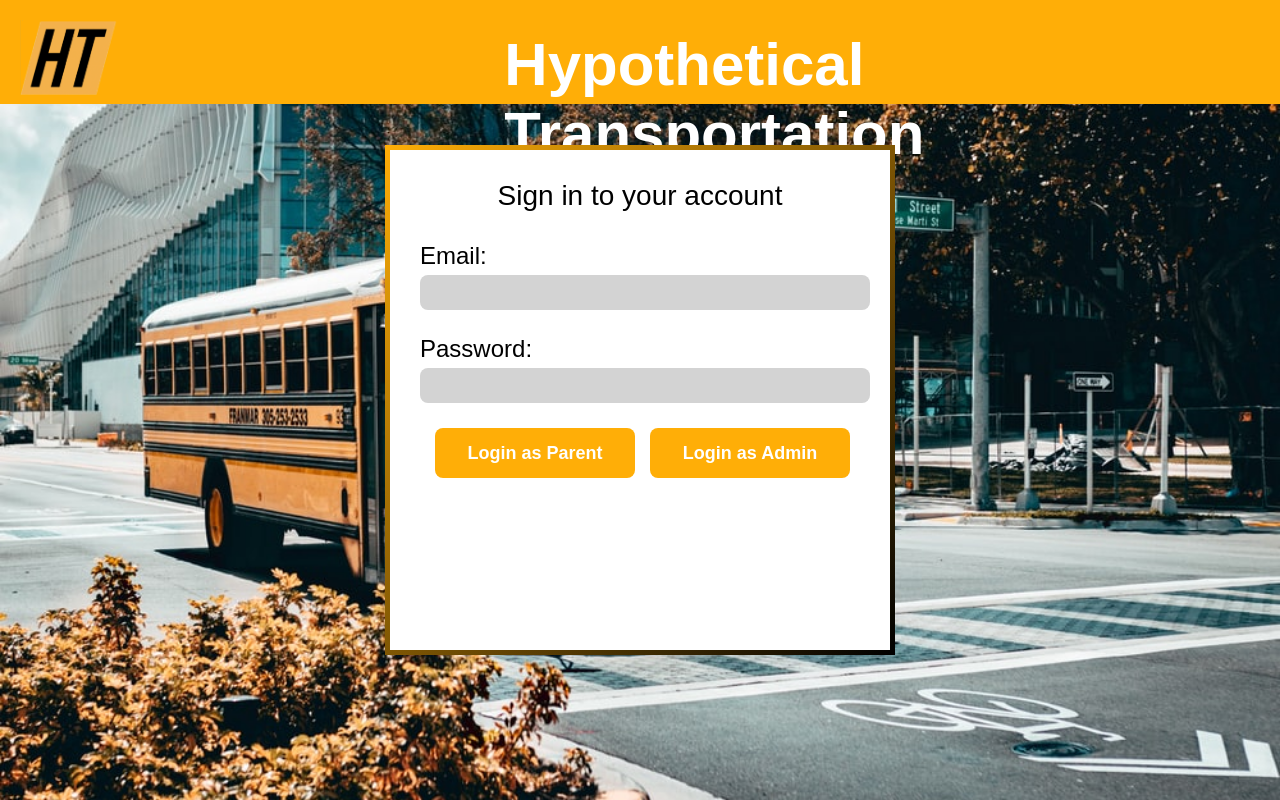
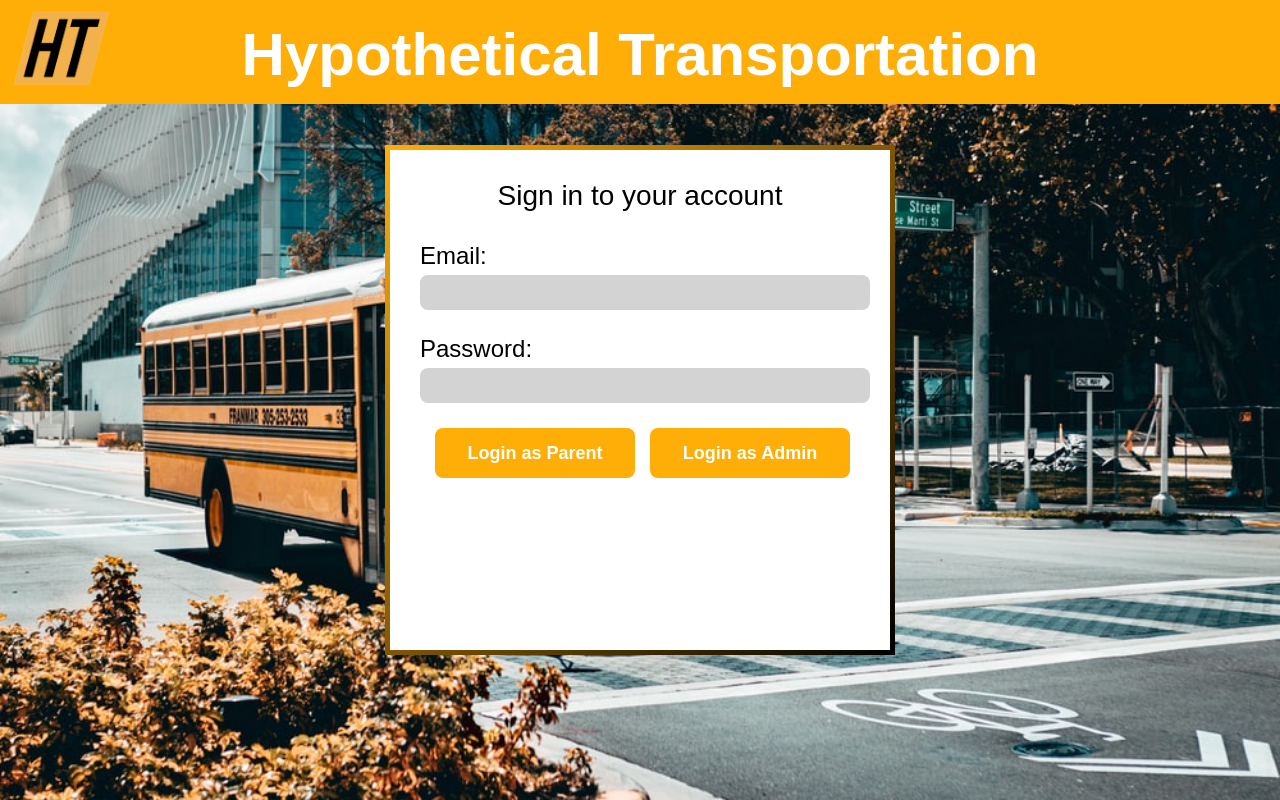
Before and after one commit to jasonnmnd/hypothetical-transportation-cp, a React (Create React App) app in the folder client/: page / in a window 1280 px wide. Built offline with nearby package versions, Linux system fonts and the light colour scheme.

Commit message:
edit header css a bit, centered portal text and position of image

```diff
--- a/client/src/components/headers/adminHeader.js
+++ b/client/src/components/headers/adminHeader.js
@@ -11,7 +11,7 @@ function AdminHeader(){
 
             </div>
 
-            <div className="divider600px"/>
+            {/* <div className="divider600px"/> */}
 
             <div className="adminHeader-text">
                 <h1>Admin Portal</h1>
--- a/client/src/components/headers/header.css
+++ b/client/src/components/headers/header.css
@@ -1,21 +1,3 @@
-.loginHeader{
-    position:absolute;
-    display: flex;
-    left:0;
-    top:0;
-    height:13%;
-    width:100%;
-    background-color: #ffae07;
-    padding: 20px 20px;
-}
-
-.loginHeader-text {
-    color: #FFF;
-    padding: 10px;
-    font-size: 30px;
-    font-family: cursive;
-}
-
 .divider400px{
     width:400px;
     height:auto;
@@ -40,10 +22,19 @@
 }
 
 .loginHeader-text {
+    margin:auto;
     color: #FFF;
-    padding: 10px;
+    /* padding: 10px; */
     font-size: 30px;
     font-family: cursive;
+}
+
+.logo {
+    max-width: 100px;
+    height:auto;
+    position: absolute;
+    left:1%;
+    top: 10%;
 }
 
 .parentHeader{
@@ -59,9 +50,10 @@
 
 .parentHeader-text {
     color: #FFF;
-    padding: 10px;
+    /* padding: 10px; */
     font-size: 30px;
     font-family: cursive;
+    margin:auto;
 }
 
 .adminHeader{
@@ -76,8 +68,9 @@
 }
 
 .adminHeader-text {
+    margin:auto;
     color: #FFF;
-    padding: 10px;
+    /* padding: 10px; */
     font-size: 30px;
     font-family: cursive;
 }
--- a/client/src/components/headers/loginHeader.js
+++ b/client/src/components/headers/loginHeader.js
@@ -11,7 +11,7 @@ function LoginHeader(){
 
             </div>
 
-            <div className="divider400px"/>
+            {/* <div className="divider400px"/> */}
 
             <div className="loginHeader-text">
                 <h1>Hypothetical Transportation</h1>
--- a/client/src/components/headers/parentHeader.js
+++ b/client/src/components/headers/parentHeader.js
@@ -11,7 +11,7 @@ function ParentHeader(){
 
             </div>
 
-            <div className="divider600px"/>
+            {/* <div className="divider600px"/> */}
 
             <div className="parentHeader-text">
                 <h1>Parent Portal</h1>
--- a/client/src/index.css
+++ b/client/src/index.css
@@ -152,11 +152,6 @@ td{
     background-color: rgb(148, 148, 148);
 }
 
-.logo {
-    max-width: 100px;
-    height:auto;
-}
-
 .sidebar button{
 
     display: inline-block;
```
